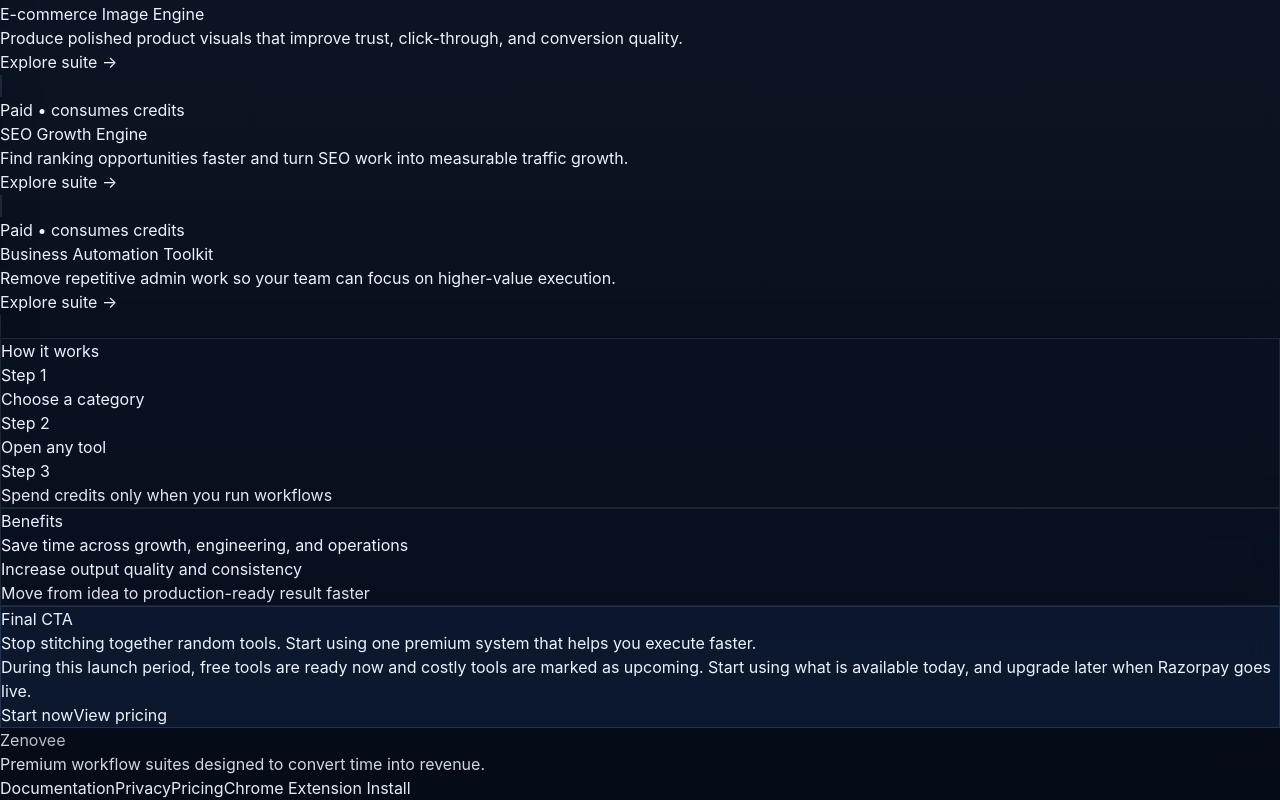
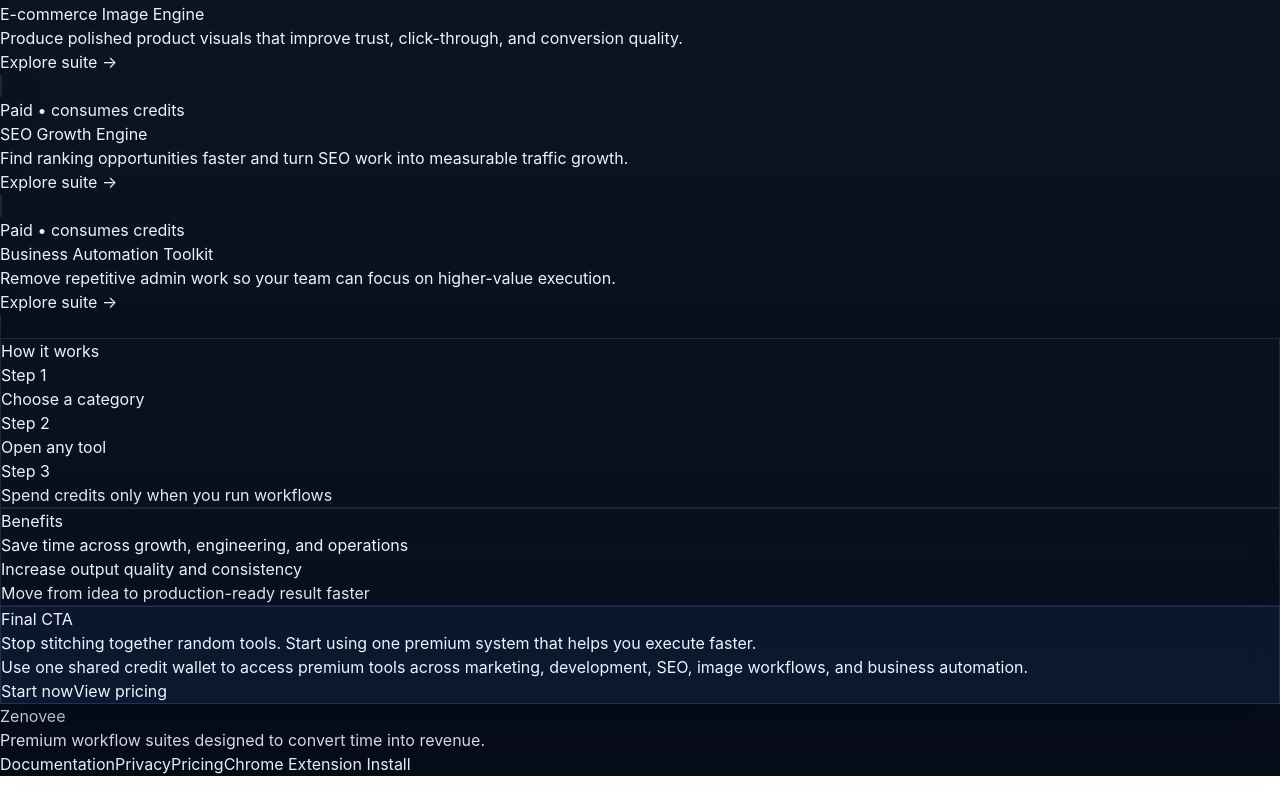
Before and after one commit to qorelysoft-ux/Zenovee, a Next.js app in the folder apps/web/: page / in a window 1280 px wide. Shown: the part 966-1766 px from the top of the page. After the commit the page ends 1742 px from the top, so only its background shows below. Built offline with nearby package versions, Linux system fonts and the light colour scheme.

Commit message:
web: remove leftover launch copy

```diff
--- a/apps/web/src/app/page.tsx
+++ b/apps/web/src/app/page.tsx
@@ -172,7 +172,7 @@
           </div>
           <h2 className="mx-auto mt-5 max-w-3xl text-4xl font-semibold text-white">Stop stitching together random tools. Start using one premium system that helps you execute faster.</h2>
           <p className="mx-auto mt-4 max-w-2xl text-sm leading-7 text-slate-300">
-            During this launch period, free tools are ready now and costly tools are marked as upcoming. Start using what is available today, and upgrade later when Razorpay goes live.
+            Use one shared credit wallet to access premium tools across marketing, development, SEO, image workflows, and business automation.
           </p>
           <div className="mt-8 flex flex-col justify-center gap-3 sm:flex-row">
             <a href="/tools" className="rounded-full bg-white px-6 py-3 text-sm font-semibold text-slate-950 hover:bg-slate-100">
```
